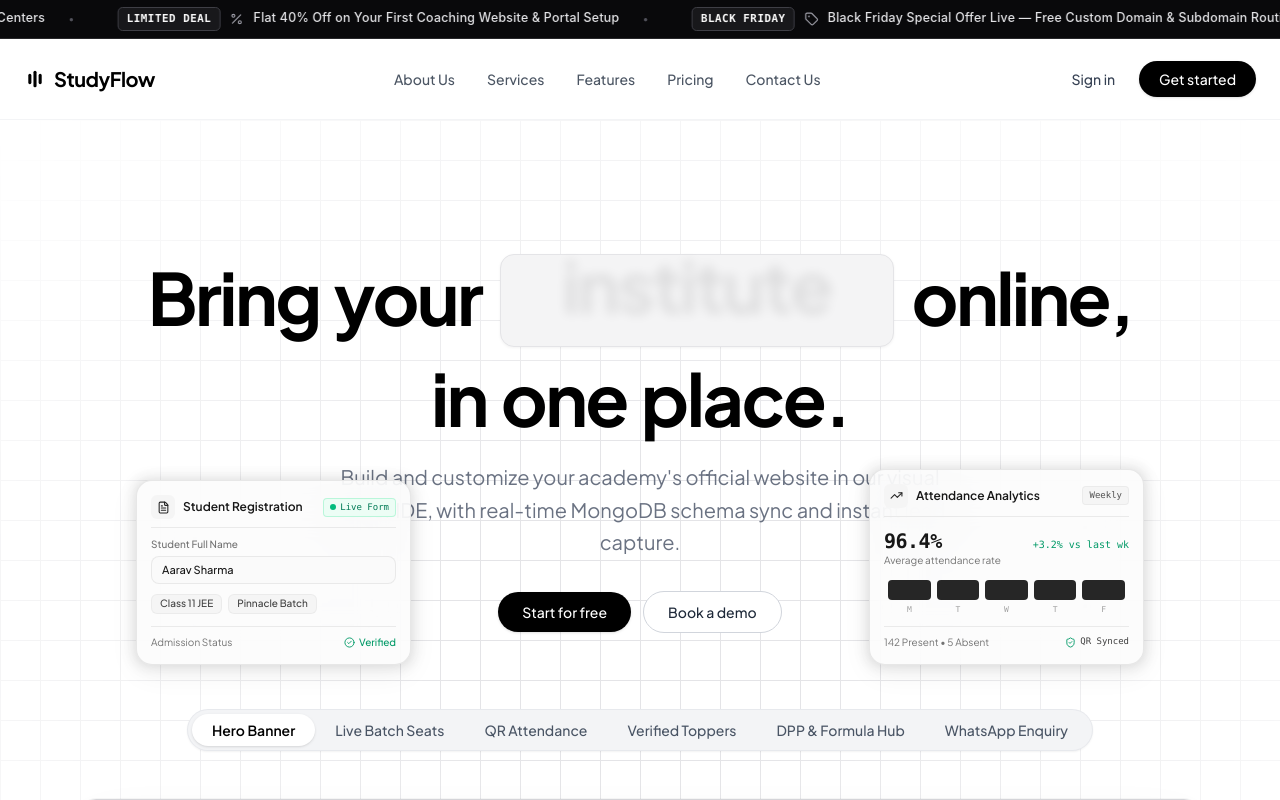
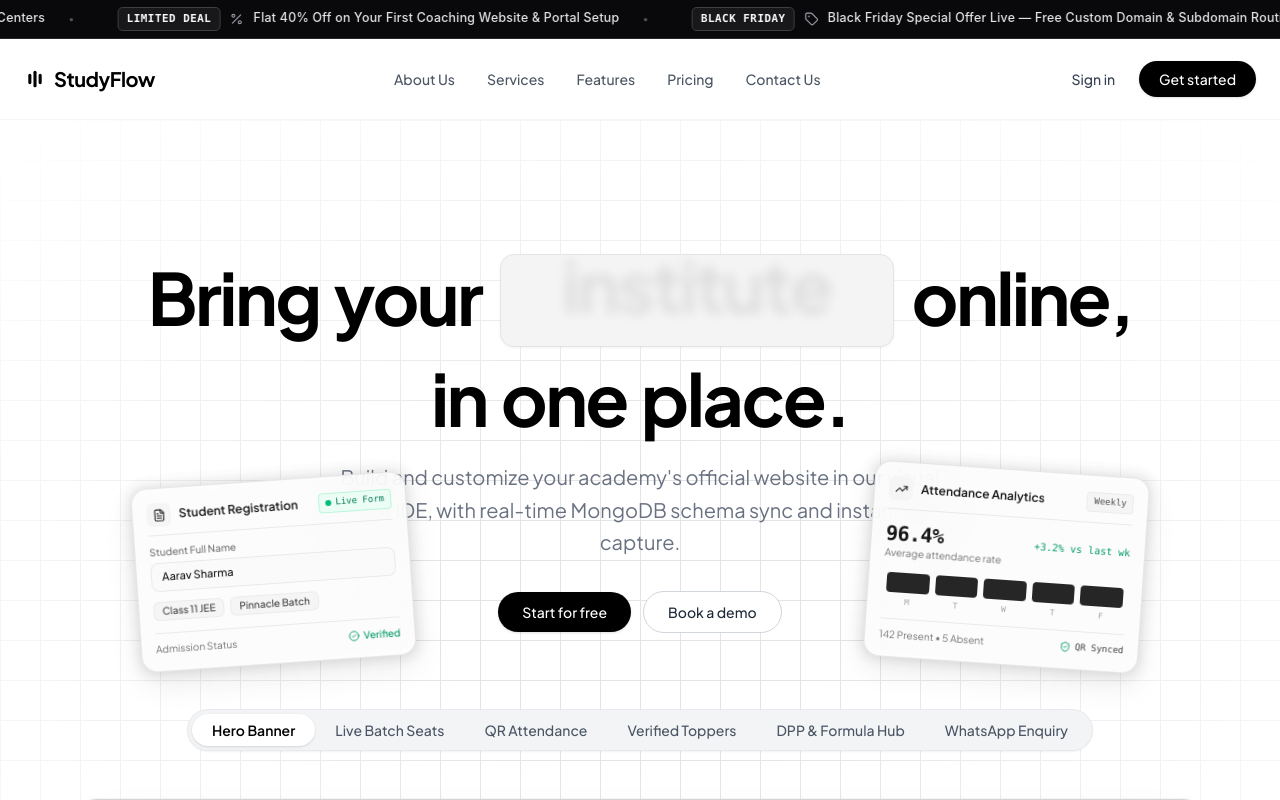
Before and after one commit to Dev-Aryan-coder/StudyFlow_Frontend, a React (Vite) app: page / in a window 1280 px wide. Shown: the top 800 px of the page. Built offline with nearby package versions, Linux system fonts and the light colour scheme.

Commit message:
style: apply dynamic slanted rotation and hover leveling to hero feature cards

```diff
--- a/src/components/MinimalHero/MinimalHero.jsx
+++ b/src/components/MinimalHero/MinimalHero.jsx
@@ -287,20 +287,20 @@ export function MinimalHero() {
         {/* Hero Header Area with Floating Blurred-Border Feature Widgets */}
         <div className="relative w-full flex flex-col items-center">
 
-          {/* Left Feature Card: Student Registration Form (Positioned at Lower-Left cursor position) */}
+          {/* Left Feature Card: Student Registration Form (Slanted Lower-Left) */}
           <div className="hidden md:block absolute left-1 lg:left-6 xl:left-14 bottom-2 lg:bottom-4 z-20 text-left w-[255px] lg:w-[275px] select-none">
             <motion.div
-              initial={{ opacity: 0, y: 24 }}
-              animate={{ opacity: 1, y: 0 }}
+              initial={{ opacity: 0, y: 24, rotate: -4 }}
+              animate={{ opacity: 1, y: 0, rotate: -4 }}
               transition={{ duration: 0.65, delay: 0.25, ease: [0.16, 1, 0.3, 1] }}
-              whileHover={{ y: -4, transition: { duration: 0.2 } }}
+              whileHover={{ y: -6, rotate: -1, scale: 1.02, transition: { duration: 0.25 } }}
               className="relative group cursor-default"
             >
               {/* Diffused Blurred Border Outer Aura */}
               <div className="absolute -inset-[3px] rounded-2xl bg-neutral-900/10 dark:bg-white/10 blur-[6px] pointer-events-none transition-opacity duration-300 group-hover:bg-neutral-900/15" />
 
               {/* Main Frosted Glass Card Container */}
-              <div className="relative rounded-2xl border border-neutral-200/90 dark:border-neutral-800 bg-white/85 dark:bg-neutral-950/85 backdrop-blur-xl p-3.5 shadow-[0_8px_30px_rgb(0,0,0,0.06)] overflow-hidden">
+              <div className="relative rounded-2xl border border-neutral-200/90 dark:border-neutral-800 bg-white/85 dark:bg-neutral-950/85 backdrop-blur-xl p-3.5 shadow-[0_12px_32px_rgb(0,0,0,0.08)] overflow-hidden">
                 {/* Header Row */}
                 <div className="flex items-center justify-between pb-2 mb-2.5 border-b border-neutral-200/80 dark:border-neutral-800">
                   <div className="flex items-center gap-2">
@@ -348,20 +348,20 @@ export function MinimalHero() {
             </motion.div>
           </div>
 
-          {/* Right Feature Card: Attendance Analytics Report (Positioned at Lower-Right cursor position) */}
+          {/* Right Feature Card: Attendance Analytics Report (Slanted Lower-Right) */}
           <div className="hidden md:block absolute right-1 lg:right-6 xl:right-14 bottom-2 lg:bottom-4 z-20 text-left w-[255px] lg:w-[275px] select-none">
             <motion.div
-              initial={{ opacity: 0, y: 24 }}
-              animate={{ opacity: 1, y: 0 }}
+              initial={{ opacity: 0, y: 24, rotate: 4 }}
+              animate={{ opacity: 1, y: 0, rotate: 4 }}
               transition={{ duration: 0.65, delay: 0.4, ease: [0.16, 1, 0.3, 1] }}
-              whileHover={{ y: -4, transition: { duration: 0.2 } }}
+              whileHover={{ y: -6, rotate: 1, scale: 1.02, transition: { duration: 0.25 } }}
               className="relative group cursor-default"
             >
               {/* Diffused Blurred Border Outer Aura */}
               <div className="absolute -inset-[3px] rounded-2xl bg-neutral-900/10 dark:bg-white/10 blur-[6px] pointer-events-none transition-opacity duration-300 group-hover:bg-neutral-900/15" />
 
               {/* Main Frosted Glass Card Container */}
-              <div className="relative rounded-2xl border border-neutral-200/90 dark:border-neutral-800 bg-white/85 dark:bg-neutral-950/85 backdrop-blur-xl p-3.5 shadow-[0_8px_30px_rgb(0,0,0,0.06)] overflow-hidden">
+              <div className="relative rounded-2xl border border-neutral-200/90 dark:border-neutral-800 bg-white/85 dark:bg-neutral-950/85 backdrop-blur-xl p-3.5 shadow-[0_12px_32px_rgb(0,0,0,0.08)] overflow-hidden">
                 {/* Header Row */}
                 <div className="flex items-center justify-between pb-2 mb-2.5 border-b border-neutral-200/80 dark:border-neutral-800">
                   <div className="flex items-center gap-2">
@@ -474,7 +474,7 @@ export function MinimalHero() {
           {/* Mobile-Only Feature Cards Display (Stacked below buttons on small devices) */}
           <div className="md:hidden grid grid-cols-1 sm:grid-cols-2 gap-3.5 w-full max-w-md mx-auto mb-10 px-2 text-left">
             {/* Student Registration Form Mobile */}
-            <div className="relative rounded-2xl border border-neutral-200/90 dark:border-neutral-800 bg-white/90 dark:bg-neutral-950/90 backdrop-blur-xl p-3 shadow-sm">
+            <div className="relative rounded-2xl border border-neutral-200/90 dark:border-neutral-800 bg-white/90 dark:bg-neutral-950/90 backdrop-blur-xl p-3 shadow-sm transform -rotate-1">
               <div className="flex items-center justify-between pb-1.5 mb-2 border-b border-neutral-200/80 dark:border-neutral-800">
                 <div className="flex items-center gap-1.5">
                   <FileText size={12} className="text-neutral-700 dark:text-neutral-300" />
@@ -489,7 +489,7 @@ export function MinimalHero() {
             </div>
 
             {/* Attendance Analytics Report Mobile */}
-            <div className="relative rounded-2xl border border-neutral-200/90 dark:border-neutral-800 bg-white/90 dark:bg-neutral-950/90 backdrop-blur-xl p-3 shadow-sm">
+            <div className="relative rounded-2xl border border-neutral-200/90 dark:border-neutral-800 bg-white/90 dark:bg-neutral-950/90 backdrop-blur-xl p-3 shadow-sm transform rotate-1">
               <div className="flex items-center justify-between pb-1.5 mb-2 border-b border-neutral-200/80 dark:border-neutral-800">
                 <div className="flex items-center gap-1.5">
                   <TrendingUp size={12} className="text-neutral-700 dark:text-neutral-300" />
```
